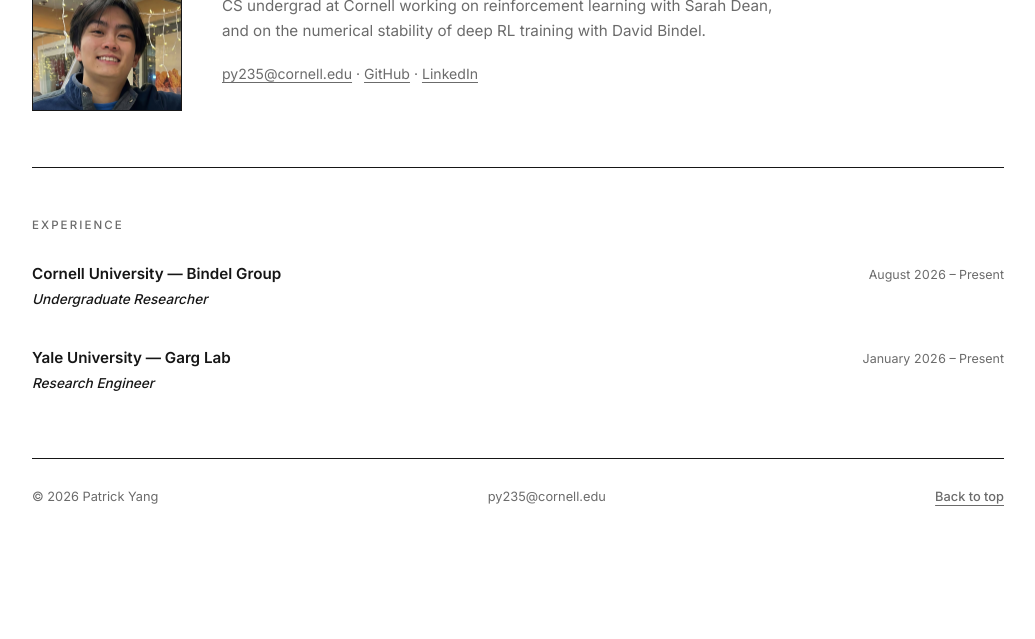
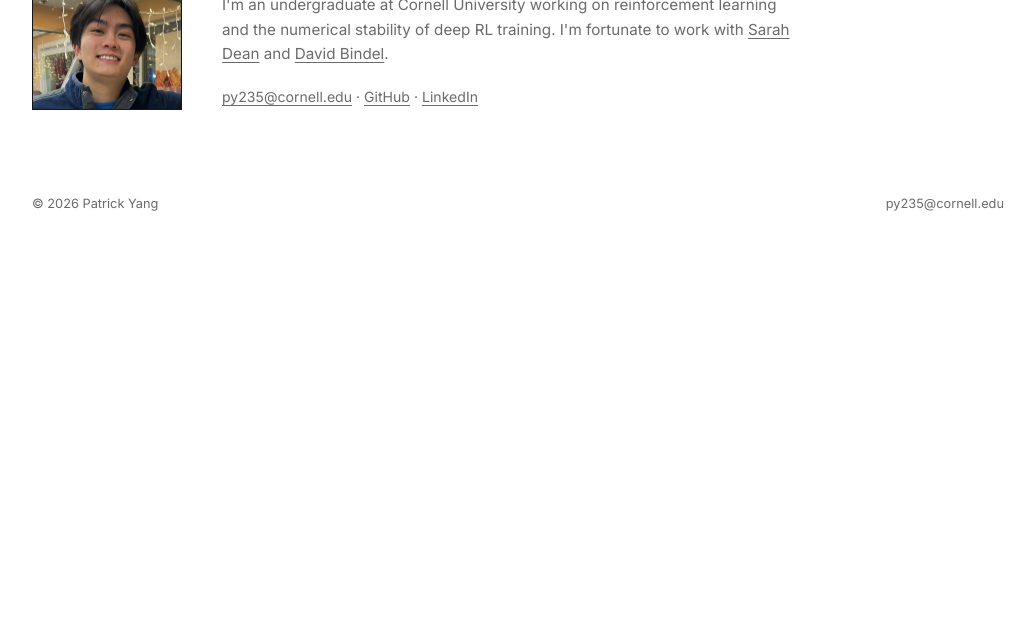
Before and after one commit to PatrickYang2007/portfolio, a plain HTML site: page index.html in a window 1280 px wide. Shown: the part 161-800 px from the top of the page, without its empty margins (122-1157 px from the left). Drawn offline with Linux system fonts and the light colour scheme.

Commit message:
Rewrite bio and strip page to intro
Link Sarah Dean and David Bindel in the bio, and remove the experience
section, divider lines, and back-to-top link.

```diff
--- a/index.css
+++ b/index.css
@@ -63,7 +63,6 @@ a {
   flex-wrap: wrap;
   gap: 0.75rem 1.5rem;
   padding-block: 1.5rem 1.25rem;
-  border-bottom: 1px solid var(--line);
 }
 
 .masthead-name {
@@ -147,73 +146,21 @@ a.resume-link:hover {
   color: var(--muted);
 }
 
+.bio a,
 .intro-links a {
   text-decoration: underline;
   text-decoration-thickness: 1px;
   text-underline-offset: 3px;
 }
 
+.bio a:hover,
 .intro-links a:hover {
   color: var(--ink);
-}
-
-/* ---------- Sections ---------- */
-
-.section {
-  border-top: 1px solid var(--line);
-  padding-block: 3rem 3.5rem;
-}
-
-.section-label {
-  font-family: var(--sans);
-  font-size: 0.72rem;
-  font-weight: 500;
-  text-transform: uppercase;
-  letter-spacing: 0.18em;
-  color: var(--muted);
-  margin-bottom: 1.75rem;
-}
-
-/* ---------- Experience ---------- */
-
-.exp-list {
-  display: flex;
-  flex-direction: column;
-  gap: 1.75rem;
-}
-
-.exp-head {
-  display: flex;
-  align-items: baseline;
-  justify-content: space-between;
-  gap: 1.25rem;
-  margin-bottom: 0.15rem;
-}
-
-.exp-org {
-  font-family: var(--sans);
-  font-weight: 600;
-  font-size: 0.95rem;
-}
-
-.exp-time {
-  font-size: 0.78rem;
-  color: var(--muted);
-  white-space: nowrap;
-  font-variant-numeric: tabular-nums;
-}
-
-.exp-role {
-  font-style: italic;
-  font-weight: 500;
-  font-size: 0.85rem;
-  margin-bottom: 0.45rem;
 }
 
 /* ---------- Colophon ---------- */
 
 .colophon {
-  border-top: 1px solid var(--line);
   display: flex;
   align-items: baseline;
   justify-content: space-between;
@@ -226,13 +173,6 @@ a.resume-link:hover {
 
 .colophon a:hover {
   color: var(--ink);
-}
-
-.colophon .to-top {
-  font-weight: 500;
-  text-decoration: underline;
-  text-decoration-thickness: 1px;
-  text-underline-offset: 4px;
 }
 
 /* ---------- Responsive ---------- */
@@ -250,13 +190,4 @@ a.resume-link:hover {
   body {
     padding-inline: 1.25rem;
   }
-
-  .section {
-    padding-block: 2.25rem 2.5rem;
-  }
-
-  .exp-head {
-    flex-direction: column;
-    gap: 0.1rem;
-  }
 }
--- a/index.html
+++ b/index.html
@@ -14,7 +14,6 @@
 <header class="masthead">
   <a class="masthead-name" href="#top">Patrick Yang</a>
   <nav class="masthead-nav">
-    <a href="#experience">Experience</a>
     <a class="resume-link" href="resume/Resume_PatrickYang.pdf" target="_blank" rel="noopener">Résumé</a>
   </nav>
 </header>
@@ -24,30 +23,15 @@
     <img class="portrait" src="pictures/IMG_4449.JPG" alt="Patrick Yang">
     <div class="intro-text">
       <h1>Patrick Yang</h1>
-      <p class="bio">CS undergrad at Cornell working on reinforcement learning with Sarah Dean, and on the numerical stability of deep RL training with David Bindel.</p>
+      <p class="bio">I'm an undergraduate at Cornell University working on reinforcement learning and the numerical stability of deep RL training. I'm fortunate to work with <a href="https://sdean.website/" target="_blank" rel="noopener">Sarah Dean</a> and <a href="https://www.cs.cornell.edu/~bindel/" target="_blank" rel="noopener">David Bindel</a>.</p>
       <p class="intro-links"><a href="mailto:py235@cornell.edu">py235@cornell.edu</a> · <a href="https://github.com/PatrickYang2007" target="_blank" rel="noopener">GitHub</a> · <a href="https://www.linkedin.com/in/patrick-yang-26849a287/" target="_blank" rel="noopener">LinkedIn</a></p>
     </div>
-  </section>
-
-  <section class="section" id="experience">
-    <h2 class="section-label">Experience</h2>
-    <ul class="exp-list">
-      <li class="exp-item">
-        <div class="exp-head"><h3 class="exp-org">Cornell University — Bindel Group</h3><span class="exp-time">August 2026 – Present</span></div>
-        <p class="exp-role">Undergraduate Researcher</p>
-      </li>
-      <li class="exp-item">
-        <div class="exp-head"><h3 class="exp-org">Yale University — Garg Lab</h3><span class="exp-time">January 2026 – Present</span></div>
-        <p class="exp-role">Research Engineer</p>
-      </li>
-    </ul>
   </section>
 
 </main>
 <footer class="colophon">
   <p>© 2026 Patrick Yang</p>
   <a href="mailto:py235@cornell.edu">py235@cornell.edu</a>
-  <a class="to-top" href="#top">Back to top</a>
 </footer>
 </body>
 </html>
```
